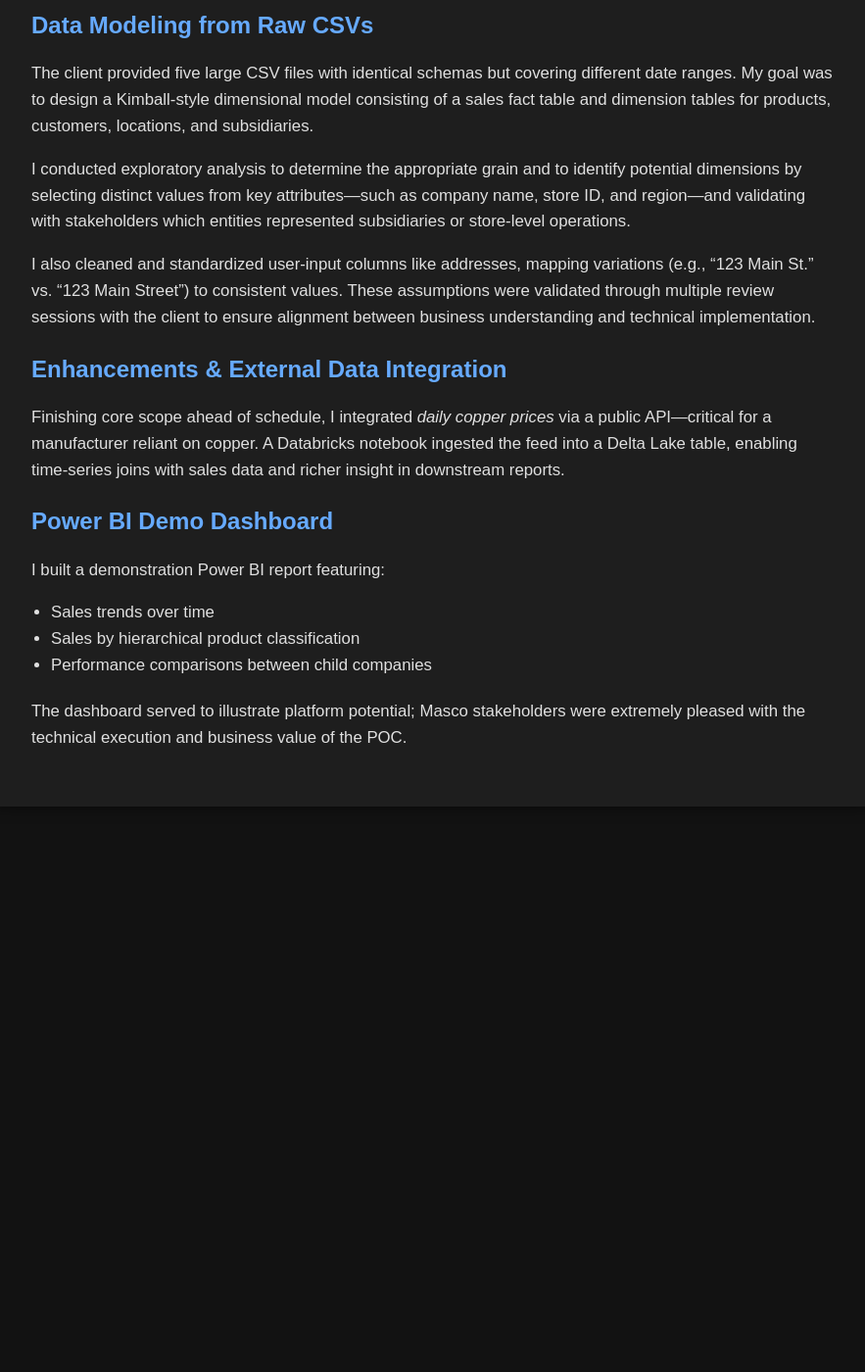
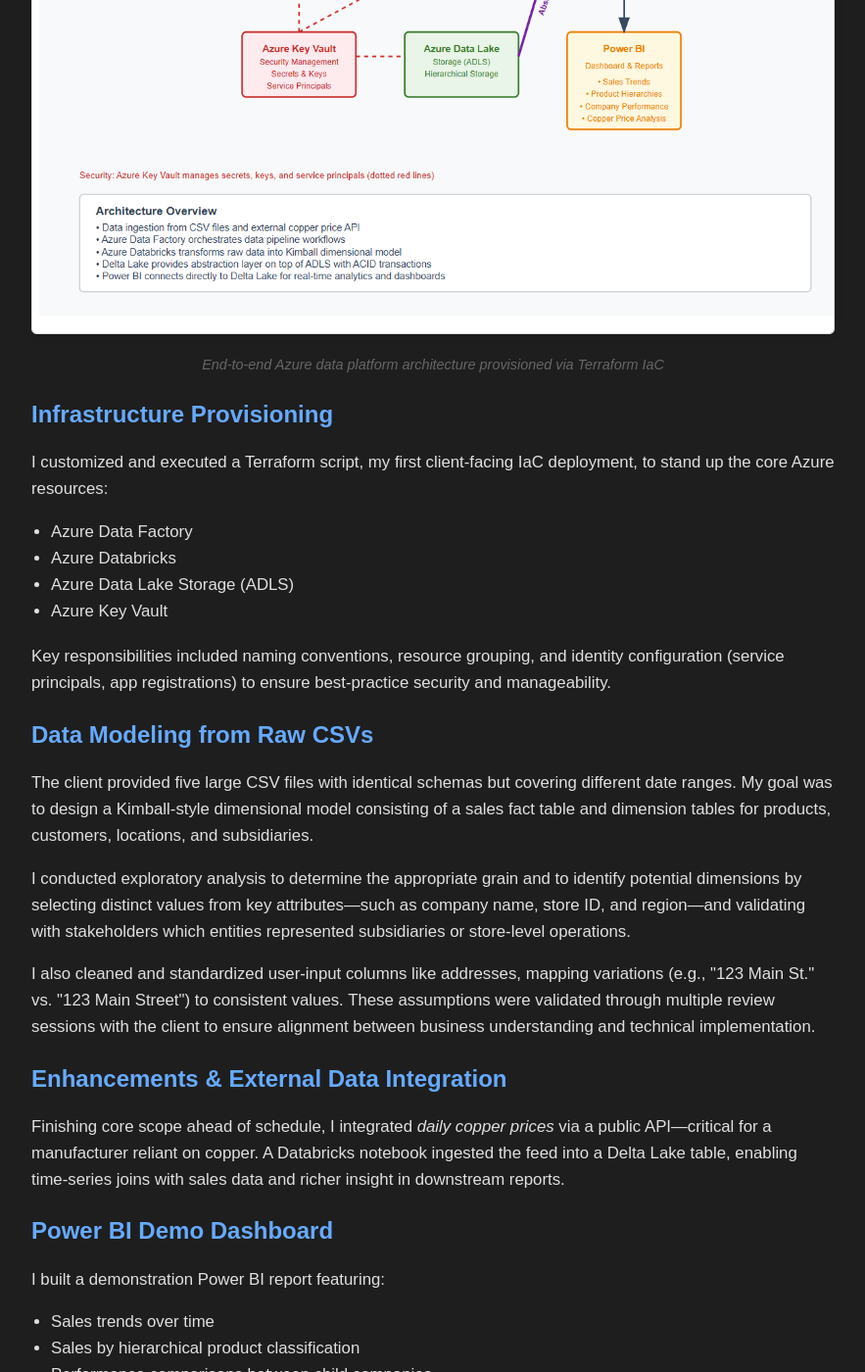
Before and after one commit to dgusty244/drewgustafson.github.io, a Jekyll site: the page built from projects/insight/MascoDataPlatform.html, in a window 1280 px wide and 1400 px high, scrolled down 734 px. Shown: the whole window at 98% size, without its empty margins (198-1081 px from the left). Built offline with Jekyll 4.4.1, drawn with Linux system fonts in a browser that asks for light colours; before the commit the page ends 1637 px from its top, so only the background shows below that; some of the changed text lies outside the part shown.

Commit message:
Update MascoDataPlatform.html

```diff
--- a/projects/insight/MascoDataPlatform.html
+++ b/projects/insight/MascoDataPlatform.html
@@ -2,15 +2,26 @@
 layout: default
 title: Insight Consulting Project - Azure Data Platform POC for Masco Corporation | Drew Gustafson
 ---
-
 <div class="container">
   <h1>Insight Consulting - Azure Data Platform Proof of Concept for Masco Corporation</h1>
-
   <div class="section">
     <p>
       As the sole consultant on this greenfield engagement, I delivered an
       end-to-end Azure data platform proof of concept (POC) that showcased ingestion,
       transformation, modeling, and visualization capabilities for Masco Corporation.
+    </p>
+  </div>
+
+  <!-- Architecture Diagram -->
+  <div class="section">
+    <h2>Architecture Overview</h2>
+    <div style="text-align: center; margin: 20px 0;">
+      <img src="{{ site.baseurl }}/images/azurePocDiagram.png"
+           alt="Azure Data Platform Architecture Diagram"
+           style="max-width: 100%; height: auto; border: 1px solid #ddd; border-radius: 5px; box-shadow: 0 2px 8px rgba(0,0,0,0.1);">
+    </div>
+    <p style="text-align: center; font-style: italic; color: #666; font-size: 0.9em;">
+      End-to-end Azure data platform architecture provisioned via Terraform IaC
     </p>
   </div>
 
@@ -24,7 +35,7 @@ title: Insight Consulting Project - Azure Data Platform POC for Masco Corporatio
     <ul>
       <li>Azure Data Factory</li>
       <li>Azure Databricks</li>
-      <li>Azure Storage Account</li>
+      <li>Azure Data Lake Storage (ADLS)</li>
       <li>Azure Key Vault</li>
     </ul>
     <p>
@@ -33,7 +44,6 @@ title: Insight Consulting Project - Azure Data Platform POC for Masco Corporatio
       manageability.
     </p>
   </div>
-
   <!-- Data Modeling -->
   <div class="section">
     <h2>Data Modeling from Raw CSVs</h2>
@@ -44,10 +54,9 @@ title: Insight Consulting Project - Azure Data Platform POC for Masco Corporatio
       I conducted exploratory analysis to determine the appropriate grain and to identify potential dimensions by selecting distinct values from key attributes—such as company name, store ID, and region—and validating with stakeholders which entities represented subsidiaries or store-level operations.
     </p>
     <p>
-      I also cleaned and standardized user-input columns like addresses, mapping variations (e.g., “123 Main St.” vs. “123 Main Street”) to consistent values. These assumptions were validated through multiple review sessions with the client to ensure alignment between business understanding and technical implementation.
+      I also cleaned and standardized user-input columns like addresses, mapping variations (e.g., "123 Main St." vs. "123 Main Street") to consistent values. These assumptions were validated through multiple review sessions with the client to ensure alignment between business understanding and technical implementation.
     </p>
   </div>
-
   <!-- External Data Integration -->
   <div class="section">
     <h2>Enhancements &amp; External Data Integration</h2>
@@ -58,7 +67,6 @@ title: Insight Consulting Project - Azure Data Platform POC for Masco Corporatio
       in downstream reports.
     </p>
   </div>
-
   <!-- Power BI Dashboard -->
   <div class="section">
     <h2>Power BI Demo Dashboard</h2>
```
